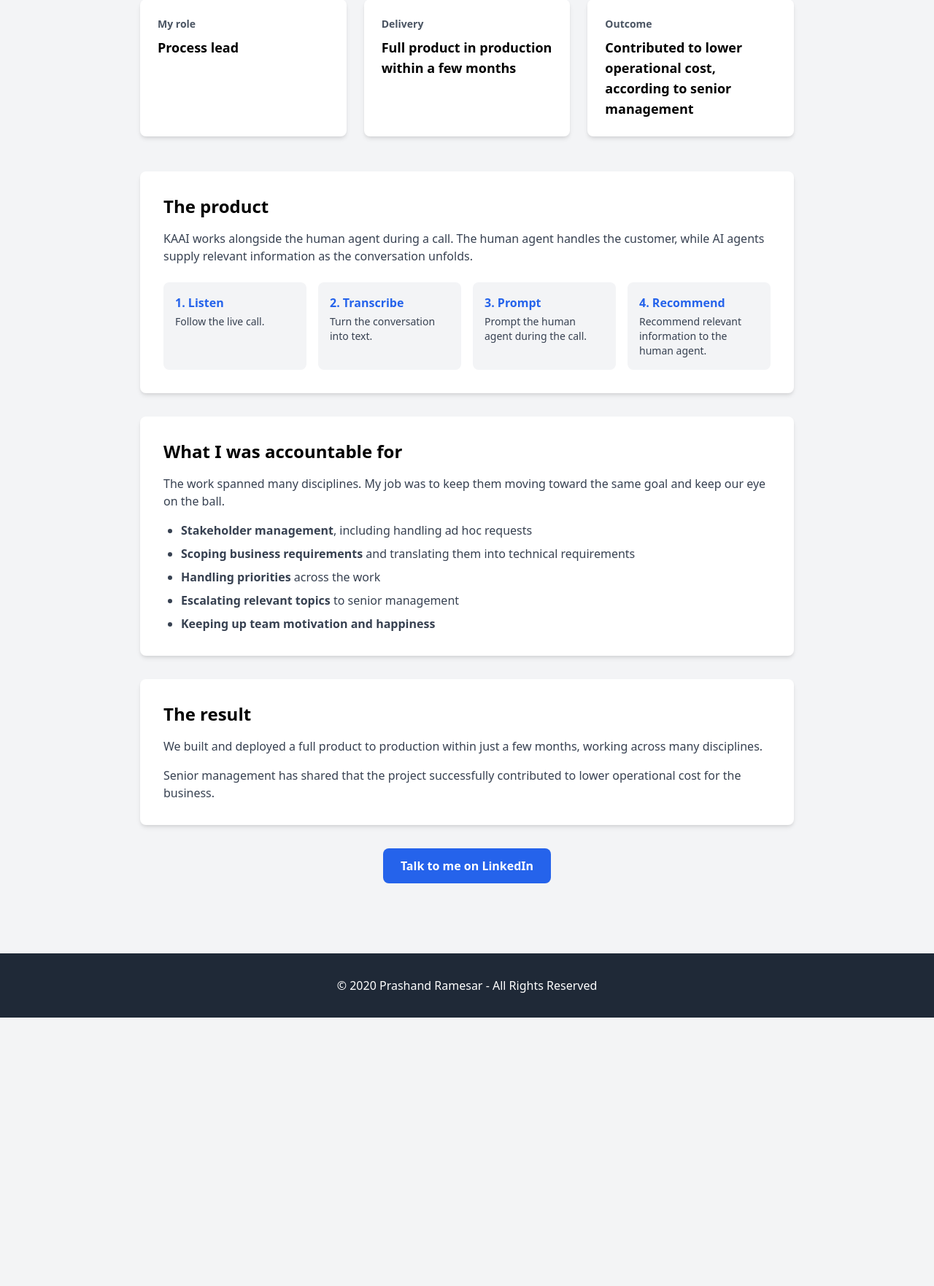
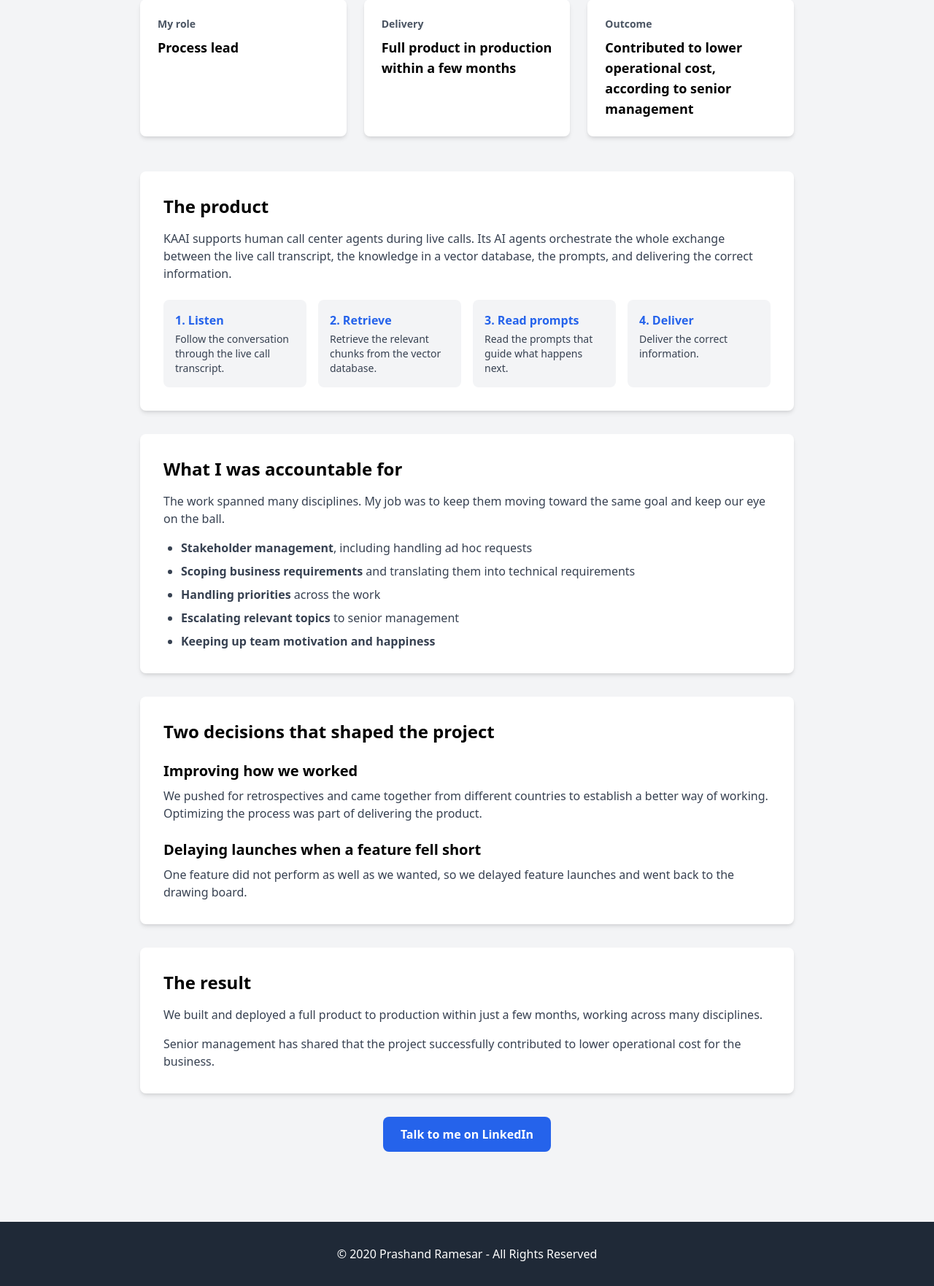
Before and after one commit to prashandramesar/personal-website, a Python web app: template templates/kaai.html in a window 1280 px wide. Shown: the part 385-2148 px from the top of the page at 73% size. Before the commit the page ends 1780 px from the top, so only its background shows below. Run offline with Jinja, Linux system fonts and the light colour scheme; the template is opened without the code that fills it: most values are stand-ins (such as "Sample title", 1, 10 or a date in 2020).

Commit message:
Update the headline and describe KAAI more accurately
Change the headline to AI Product & Delivery Lead | Senior Data Scientist, which
better fits the roles the site targets, including on the share image.

Describe KAAI as agents orchestrating live transcripts, vector database retrieval,
prompts and delivery of the correct information. Add two real decisions: improving
ways of working across countries, and delaying launches when a feature fell short.

Remove the line saying the human agent handles the customer, as it was inferred.

Co-Authored-By: Claude Opus 5.5 <noreply@anthropic.com>

```diff
--- a/templates/about.html
+++ b/templates/about.html
@@ -16,7 +16,7 @@
                 </div>
                 <div class="md:w-2/3 p-8">
                     <h2 class="text-3xl font-bold mb-2">Prashand Ramesar</h2>
-                    <h3 class="text-xl text-gray-600 mb-4">AI Engineering Expert | Senior Data Scientist | Process Optimization Expert</h3>
+                    <h3 class="text-xl text-gray-600 mb-4">AI Product &amp; Delivery Lead | Senior Data Scientist</h3>
                     <p class="text-gray-700 mb-4">
                         I'm a senior data scientist with expertise in machine learning, computer vision, and predictive analytics. I've worked in the field since 2019, on various projects across different industries at ANWB.
                     </p>
--- a/templates/base.html
+++ b/templates/base.html
@@ -4,7 +4,7 @@
     <meta charset="UTF-8">
     <meta name="viewport" content="width=device-width, initial-scale=1.0">
     <title>{% block title %}{% endblock %}</title>
-    <meta name="description" content="{% block description %}Prashand Ramesar: AI engineering, senior data science and process optimization.{% endblock %}">
+    <meta name="description" content="{% block description %}Prashand Ramesar: AI product and delivery lead, and senior data scientist.{% endblock %}">
     <meta property="og:type" content="website">
     <meta property="og:title" content="{{ self.title() }}">
     <meta property="og:description" content="{{ self.description() }}">
--- a/templates/kaai.html
+++ b/templates/kaai.html
@@ -36,24 +36,24 @@
             <div class="bg-white rounded-lg shadow-md p-8 mb-8">
                 <h2 class="text-2xl font-bold mb-4">The product</h2>
                 <p class="text-gray-700 mb-6">
-                    KAAI works alongside the human agent during a call. The human agent handles the customer, while AI agents supply relevant information as the conversation unfolds.
+                    KAAI supports human call center agents during live calls. Its AI agents orchestrate the whole exchange between the live call transcript, the knowledge in a vector database, the prompts, and delivering the correct information.
                 </p>
                 <ol class="grid grid-cols-1 md:grid-cols-4 gap-4">
                     <li class="bg-gray-100 rounded-lg p-4">
                         <p class="font-bold text-blue-600 mb-1">1. Listen</p>
-                        <p class="text-gray-700 text-sm">Follow the live call.</p>
+                        <p class="text-gray-700 text-sm">Follow the conversation through the live call transcript.</p>
                     </li>
                     <li class="bg-gray-100 rounded-lg p-4">
-                        <p class="font-bold text-blue-600 mb-1">2. Transcribe</p>
-                        <p class="text-gray-700 text-sm">Turn the conversation into text.</p>
+                        <p class="font-bold text-blue-600 mb-1">2. Retrieve</p>
+                        <p class="text-gray-700 text-sm">Retrieve the relevant chunks from the vector database.</p>
                     </li>
                     <li class="bg-gray-100 rounded-lg p-4">
-                        <p class="font-bold text-blue-600 mb-1">3. Prompt</p>
-                        <p class="text-gray-700 text-sm">Prompt the human agent during the call.</p>
+                        <p class="font-bold text-blue-600 mb-1">3. Read prompts</p>
+                        <p class="text-gray-700 text-sm">Read the prompts that guide what happens next.</p>
                     </li>
                     <li class="bg-gray-100 rounded-lg p-4">
-                        <p class="font-bold text-blue-600 mb-1">4. Recommend</p>
-                        <p class="text-gray-700 text-sm">Recommend relevant information to the human agent.</p>
+                        <p class="font-bold text-blue-600 mb-1">4. Deliver</p>
+                        <p class="text-gray-700 text-sm">Deliver the correct information.</p>
                     </li>
                 </ol>
             </div>
@@ -71,6 +71,19 @@
                     <li><strong>Escalating relevant topics</strong> to senior management</li>
                     <li><strong>Keeping up team motivation and happiness</strong></li>
                 </ul>
+            </div>
+
+            <!-- Decisions -->
+            <div class="bg-white rounded-lg shadow-md p-8 mb-8">
+                <h2 class="text-2xl font-bold mb-6">Two decisions that shaped the project</h2>
+                <h3 class="text-xl font-bold mb-2">Improving how we worked</h3>
+                <p class="text-gray-700 mb-6">
+                    We pushed for retrospectives and came together from different countries to establish a better way of working. Optimizing the process was part of delivering the product.
+                </p>
+                <h3 class="text-xl font-bold mb-2">Delaying launches when a feature fell short</h3>
+                <p class="text-gray-700">
+                    One feature did not perform as well as we wanted, so we delayed feature launches and went back to the drawing board.
+                </p>
             </div>
 
             <!-- Result -->
--- a/templates/projects.html
+++ b/templates/projects.html
@@ -24,7 +24,7 @@
                         <span class="bg-yellow-100 text-yellow-800 text-xs font-semibold px-2 py-1 rounded">Professional</span>
                     </div>
                     <p class="text-gray-600 mb-4">
-                        AI agents that listen, transcribe, prompt and recommend information to human call center agents during live calls. In production within a few months.
+                        AI agents that listen, retrieve and supply information to support human call center agents during live calls. In production within a few months.
                     </p>
                     <div class="flex flex-wrap gap-2 mb-4">
                         <span class="bg-gray-100 text-gray-800 text-xs px-2 py-1 rounded">Process lead</span>
```
Also changed, not shown: templates/index.html (+5 -5 lines), static/img/og.png.
